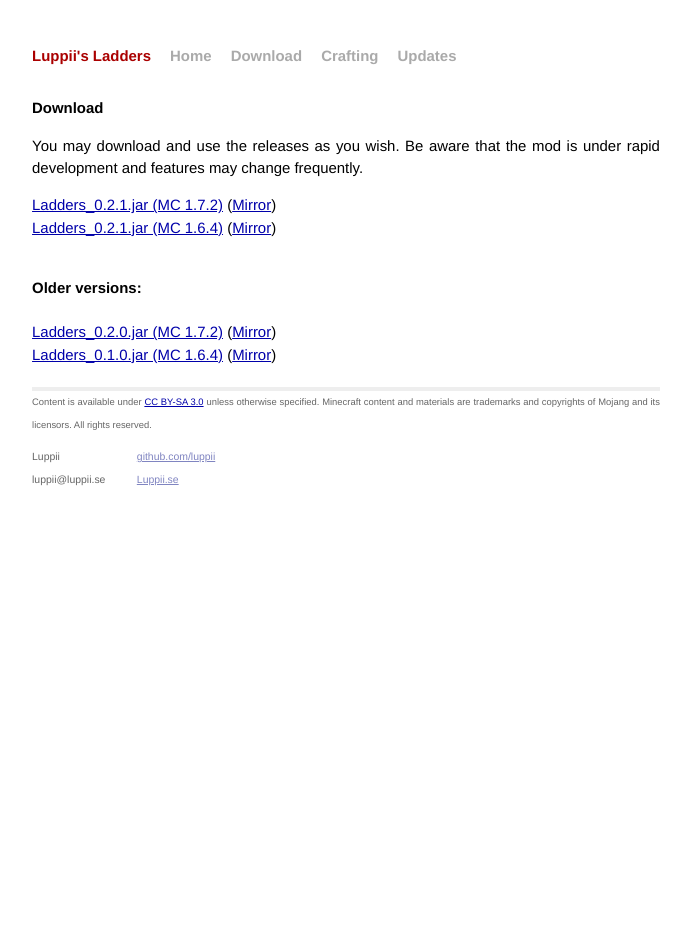
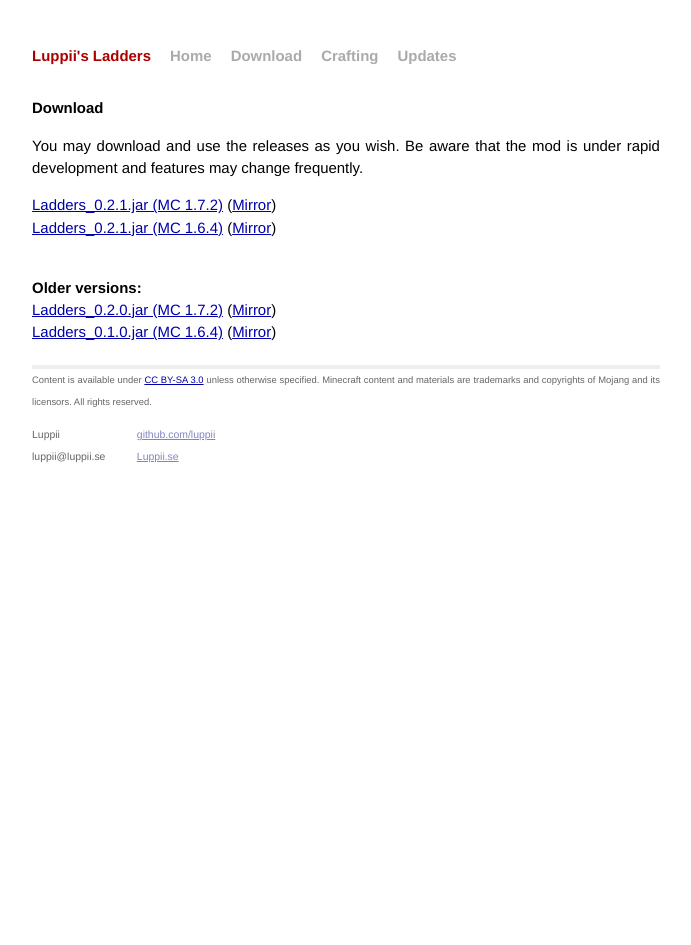
Before and after one commit to Skywebz/LLadders, a Jekyll site: the page built from download/index.html, in a window 1280 px wide. Shown: the whole page, without its empty margins (294-985 px from the left). Built offline with Jekyll 4.4.1, drawn with Linux system fonts in a browser that asks for light colours; nearby versions of some CDN libraries; Markdown is read by kramdown in place of the engine named in the settings.

Commit message:
Another touchup on presentation

```diff
--- a/download/index.html
+++ b/download/index.html
@@ -17,7 +17,7 @@ old-releases:
 {% for jar in page.releases %}
     <a href="{{ jar[0] }}">{{ jar[1] }}</a>{% if jar[2] %} (<a href="{{ jar[2] }}">Mirror</a>){% endif %}<br />
 {% endfor %}<br />
-    <h2>Older versions:</h2><br />
+    <h2>Older versions:</h2>
 {% for jar in page.old-releases %}
     <a href="{{ jar[0] }}">{{ jar[1] }}</a>{% if jar[2] %} (<a href="{{ jar[2] }}">Mirror</a>){% endif %}<br />
 {% endfor %}
```
